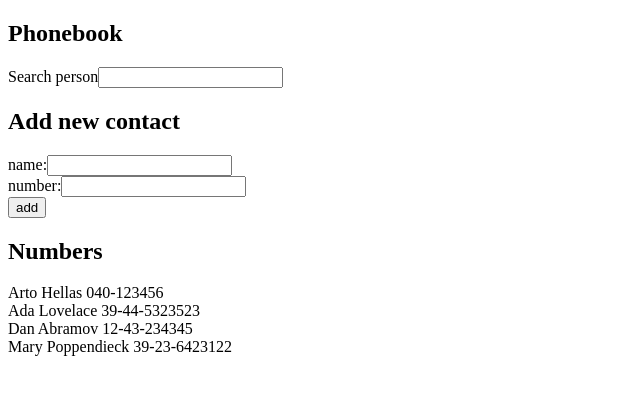
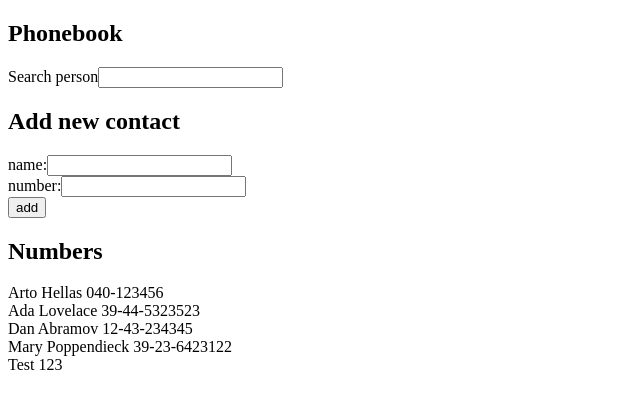
Before and after one commit to federico-init/fullstackopen, a React (Vite) app in the folder part2/phonebook/: page / in a window 1280 px wide. Shown: the top 408 px of the page, without its empty margins (0-640 px from the left). Built offline with nearby package versions, Linux system fonts and the light colour scheme; data requests are answered from the project's data file.

Commit message:
chore: exercise 2.13

```diff
--- a/part2/phonebook/db.json
+++ b/part2/phonebook/db.json
@@ -19,6 +19,11 @@
       "name": "Mary Poppendieck",
       "number": "39-23-6423122",
       "id": "4"
+    },
+    {
+      "id": "757b",
+      "name": "Test",
+      "number": "123"
     }
   ]
 }
--- a/part2/phonebook/src/App.jsx
+++ b/part2/phonebook/src/App.jsx
@@ -1,10 +1,8 @@
 import { useEffect, useState } from "react";
-import axios from "axios";
 import Filter from "./components/Filter";
 import AddPersonForm from "./components/AddPersonForm";
 import PersonsList from "./components/PersonsList";
-
-const PERSONS_URL = "http://localhost:3001/persons";
+import personsService from "./services/persons";
 
 const App = () => {
   const [persons, setPersons] = useState([]);
@@ -13,9 +11,7 @@ const App = () => {
   const [newNumber, setNewNumber] = useState("");
 
   useEffect(() => {
-    axios.get(PERSONS_URL).then((response) => {
-      setPersons(response.data);
-    });
+    personsService.getAll().then((data) => setPersons(data));
   }, []);
 
   const handleSubmit = (event) => {
@@ -28,12 +24,10 @@ const App = () => {
         name: newName,
         number: newNumber,
       };
-      // const updatedPersons = [...persons, personToAdd];
-      // setPersons(updatedPersons);
 
-      axios
-        .post(PERSONS_URL, personToAdd)
-        .then((response) => setPersons([...persons, response.data]));
+      personsService
+        .addPerson(personToAdd)
+        .then((data) => setPersons([...persons, data]));
 
       setNewName("");
       setFilterName("");
--- /dev/null
+++ b/part2/phonebook/src/services/persons.js
@@ -0,0 +1,18 @@
+import axios from "axios";
+
+const PERSONS_URL = "http://localhost:3001/persons";
+
+const getAll = () => {
+  const request = axios.get(PERSONS_URL);
+  return request.then((response) => response.data);
+};
+
+const addPerson = (personObject) => {
+  const request = axios.post(PERSONS_URL, personObject);
+  return request.then((response) => response.data);
+};
+
+export default {
+  getAll,
+  addPerson,
+};
```
